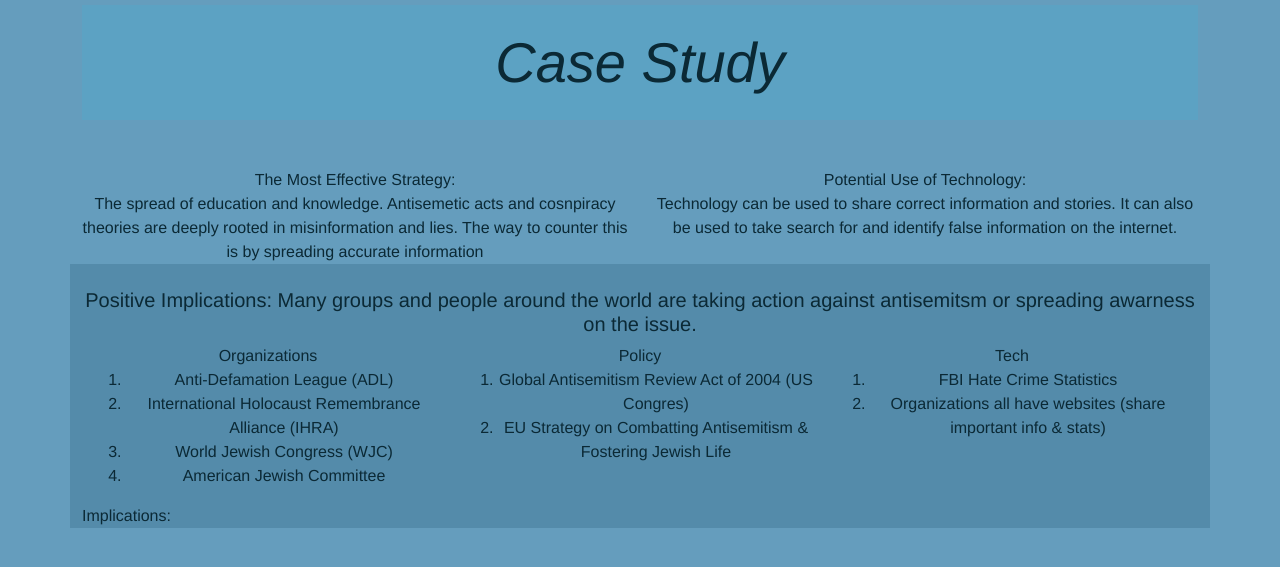
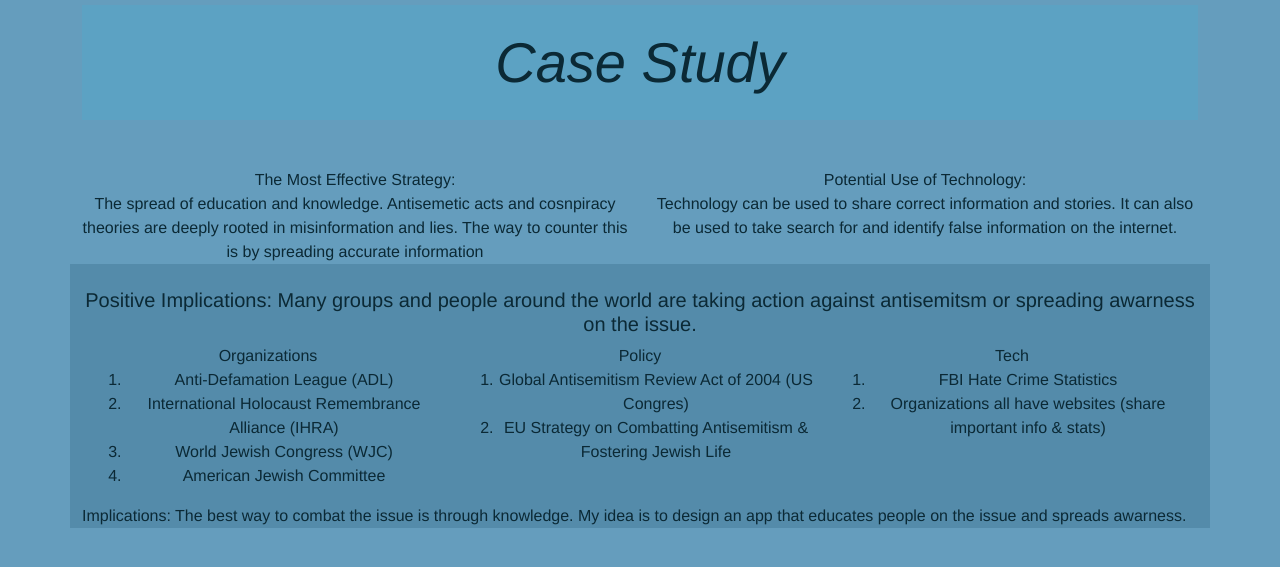
Before and after one commit to GalvinF/GalvinFickes, a plain HTML site: page CaseStudyGalvin.html in a window 1280 px wide. Shown: the part 51-618 px from the top of the page. Drawn offline with nearby package versions, Linux system fonts and the light colour scheme.

Commit message:
case study update

```diff
--- a/CaseStudyGalvin.html
+++ b/CaseStudyGalvin.html
@@ -90,7 +90,8 @@
           </div>
         </div>
       </div>
-      <div class="col">Implications:
+      <div class="col">Implications: The best way to combat the issue is through knowledge. My idea is to design an app that
+        educates people on the issue and spreads awarness.
         <br>
 
     </div>
```
